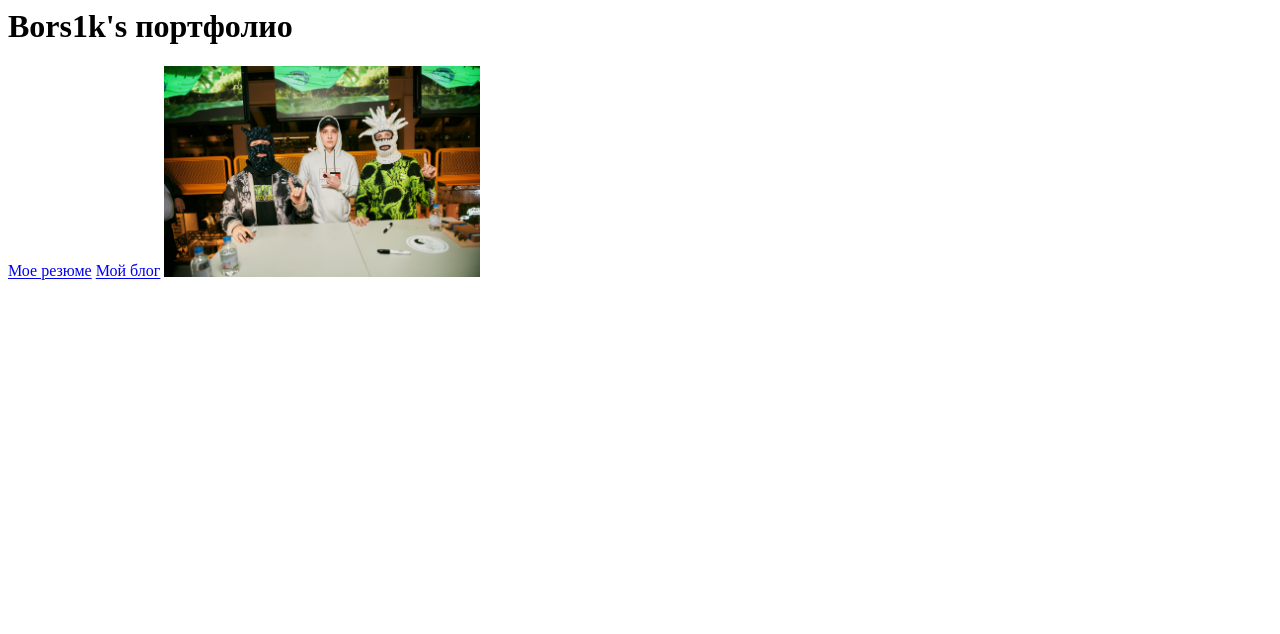
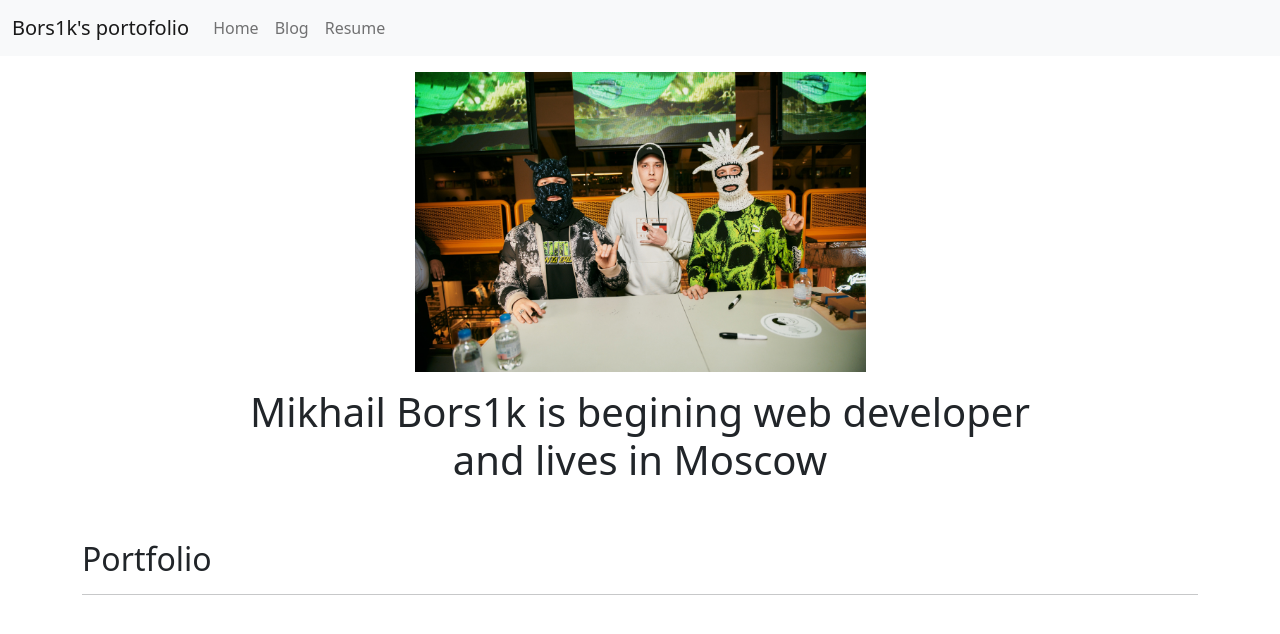
Before and after one commit to Bors1k/portfolio-site, a Django app: page / in a window 1280 px wide. Shown: the top 634 px of the page. Run offline with Django 3.2, Linux system fonts and the light colour scheme; data that the repository does not hold is empty.

Commit message:
finally release

```diff
--- /dev/null
+++ b/portfolio_site_project/portfolio/templates/portfolio/base.html
@@ -0,0 +1,50 @@
+<!doctype html>
+{% load static %}
+<html lang="en">
+  <head>
+    <!-- Required meta tags -->
+    <meta charset="utf-8">
+    <meta name="viewport" content="width=device-width, initial-scale=1">
+
+    <!-- Bootstrap CSS -->
+    <link href="https://cdn.jsdelivr.net/npm/bootstrap@5.1.3/dist/css/bootstrap.min.css" rel="stylesheet" integrity="sha384-1BmE4kWBq78iYhFldvKuhfTAU6auU8tT94WrHftjDbrCEXSU1oBoqyl2QvZ6jIW3" crossorigin="anonymous">
+
+    <title>Mikhail Bors1k</title>
+  </head>
+  <body>
+        <nav class="navbar navbar-expand-lg navbar-light bg-light">
+    <div class="container-fluid">
+        <a class="navbar-brand" href="#">Bors1k's portofolio</a>
+        <button class="navbar-toggler" type="button" data-bs-toggle="collapse" data-bs-target="#navbarSupportedContent" aria-controls="navbarSupportedContent" aria-expanded="false" aria-label="Toggle navigation">
+        <span class="navbar-toggler-icon"></span>
+        </button>
+        <div class="collapse navbar-collapse" id="navbarSupportedContent">
+        <ul class="navbar-nav me-auto mb-2 mb-lg-0">
+            <li class="nav-item">
+            <a class="nav-link" aria-current="page" href="{% url 'startpage:home' %}">Home</a>
+            </li>
+            <li class="nav-item">
+            <a class="nav-link" href="{% url 'blog:all_blogs' %}">Blog</a>
+            </li>
+            <li class="nav-item">
+            <a class="nav-link" href="{% static 'portfolio/Resume.pdf' %}">Resume</a>
+            </li>
+        </ul>
+        </div>
+    </div>
+    </nav>
+
+    {% block content %} {% endblock %}
+
+    <!-- Optional JavaScript; choose one of the two! -->
+
+    <!-- Option 1: Bootstrap Bundle with Popper -->
+    <script src="https://cdn.jsdelivr.net/npm/bootstrap@5.1.3/dist/js/bootstrap.bundle.min.js" integrity="sha384-ka7Sk0Gln4gmtz2MlQnikT1wXgYsOg+OMhuP+IlRH9sENBO0LRn5q+8nbTov4+1p" crossorigin="anonymous"></script>
+
+    <!-- Option 2: Separate Popper and Bootstrap JS -->
+    <!--
+    <script src="https://cdn.jsdelivr.net/npm/@popperjs/core@2.10.2/dist/umd/popper.min.js" integrity="sha384-7+zCNj/IqJ95wo16oMtfsKbZ9ccEh31eOz1HGyDuCQ6wgnyJNSYdrPa03rtR1zdB" crossorigin="anonymous"></script>
+    <script src="https://cdn.jsdelivr.net/npm/bootstrap@5.1.3/dist/js/bootstrap.min.js" integrity="sha384-QJHtvGhmr9XOIpI6YVutG+2QOK9T+ZnN4kzFN1RtK3zEFEIsxhlmWl5/YESvpZ13" crossorigin="anonymous"></script>
+    -->
+  </body>
+</html>
--- a/portfolio_site_project/portfolio/templates/portfolio/home.html
+++ b/portfolio_site_project/portfolio/templates/portfolio/home.html
@@ -1,17 +1,37 @@
-<h1>Bors1k's портфолио</h1>
-{% load static %}
+{% extends 'portfolio/base.html' %}
+{% block content %}
+    <div class="container">
+    {% load static %}
+    <div class="row justify-content-center my-3">
+        <div class="col-5">
+          <img src="{% static 'portfolio/mainphoto.jpg' %}" class="img-fluid">
+        </div>
+    </div>
+    <div class="row justify-content-center mb-3">
+        <div class="col-md-9 text-center">
+            <h1 id="hometext" class="font-weight-bold">Mikhail Bors1k is begining web developer and lives in Moscow</h1>
+        </div>
+    </div>
 
-<a href="{% static 'portfolio/Resume.pdf' %}" >Мое резюме</a>
-<a href="{% url 'blog:all_blogs' %}">Мой блог</a>
-<img src="{% static 'portfolio/mainphoto.jpg' %}" width="25%">
+    <h2 class="mt-5">Portfolio</h2>
+    <hr>
+    <div class="row">
+    {% for project in projects %}
+    <div class="col-lg-4 col-md-6">
 
-{% for proj in projects %}
+        {% if project.url %}
+        <a href="{{ project.url }}">
+        <img src="{{ project.image.url }}" class="img-fluid mb-2">
+        </a>
+        {% else %}
 
+        <img src="{{ project.image.url }}" class="img-fluid mb-2">
+        {% endif %}
+        <h3>{{ project.title }}</h3>
+        <p>{{ project.description }}</p>
 
-<h2>{{proj.title}}</h2>
-<p>{{proj.description}}</p>
-<img src="{{proj.image.url}}">
-{% if proj.url %}
-<br> <a href="{{proj.url}}">Link</a>
-{% endif %}
-{% endfor %}
+    </div>
+    {% endfor %}
+    </div>
+
+{% endblock content %}
```
Also changed, not shown: portfolio_site_project/blog/templates/blog/all_blogs.html (+17 -8 lines), portfolio_site_project/blog/templates/blog/detail.html (+9 -4 lines).
